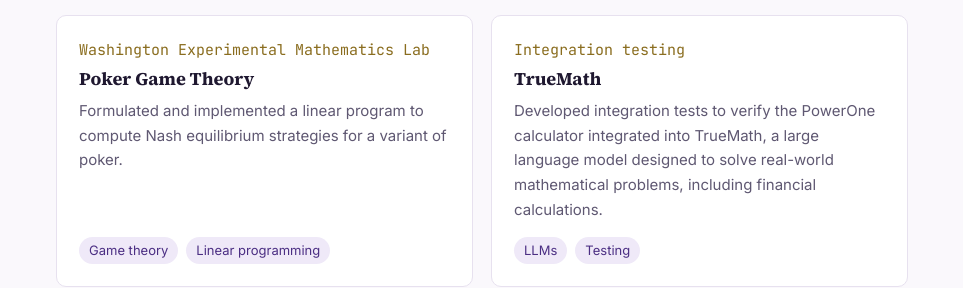
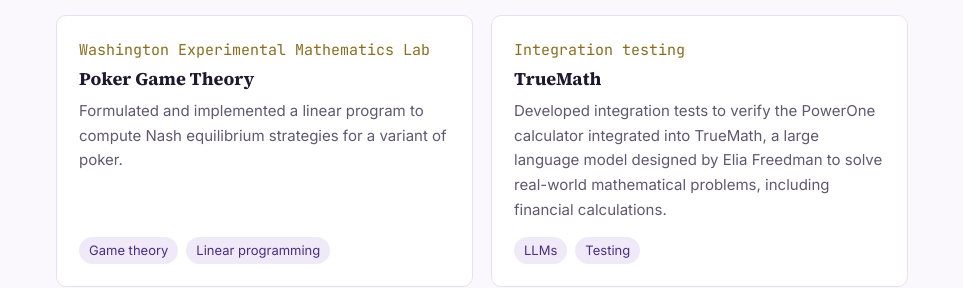
Before and after one commit to sdpandit/personal-website, a plain HTML site: page index.html in a window 1280 px wide. Shown: the part 2479-2767 px from the top of the page, without its empty margins (158-1121 px from the left). Drawn offline with Linux system fonts and the light colour scheme.

Commit message:
Credit Elia Freedman on TrueMath card
Co-Authored-By: Claude Opus 5.5 <noreply@anthropic.com>
Claude-Session: https://claude.ai/code/session_01E4u1SqZngRGS58JQSdDi66

```diff
--- a/index.html
+++ b/index.html
@@ -173,7 +173,8 @@
           <h3>TrueMath</h3>
           <p>
             Developed integration tests to verify the PowerOne calculator integrated into TrueMath, a large
-            language model designed to solve real-world mathematical problems, including financial calculations.
+            language model designed by Elia Freedman to solve real-world mathematical problems, including
+            financial calculations.
           </p>
           <ul class="tags"><li>LLMs</li><li>Testing</li></ul>
         </article>
```
